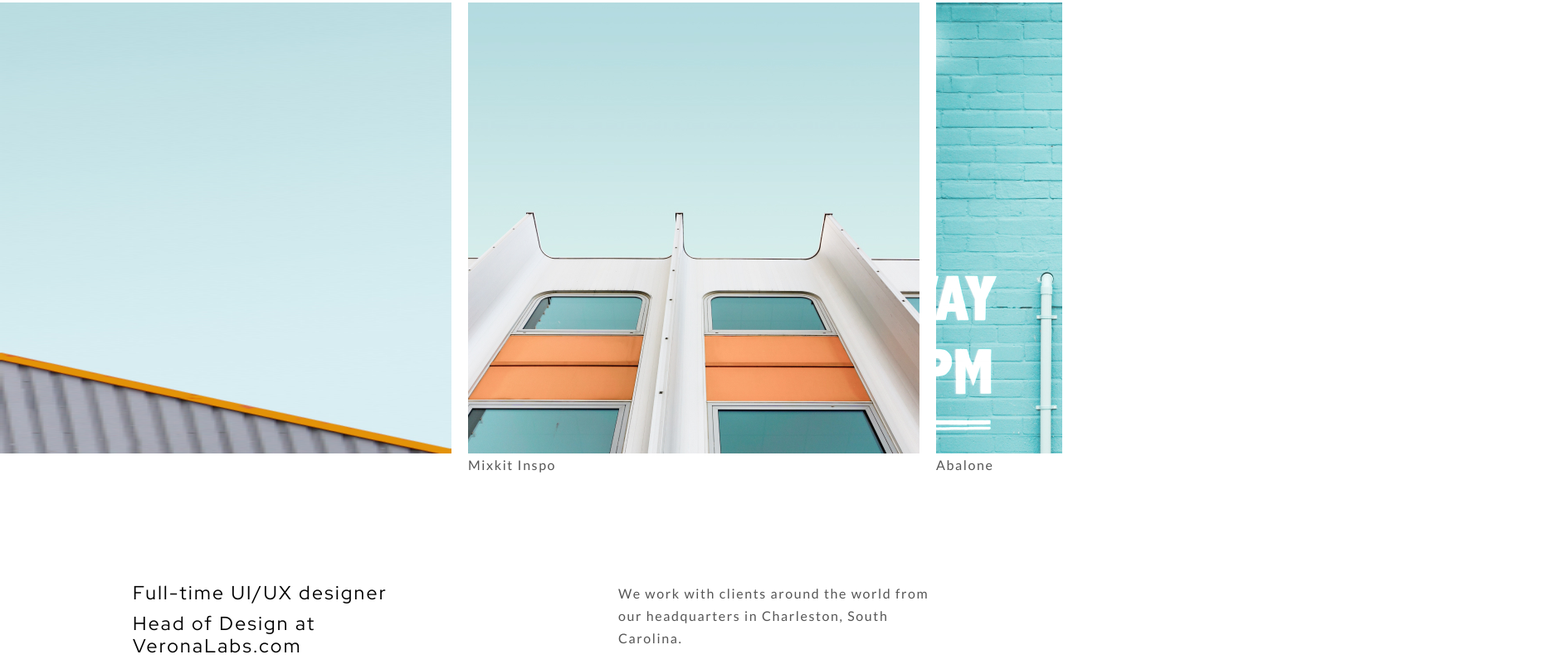
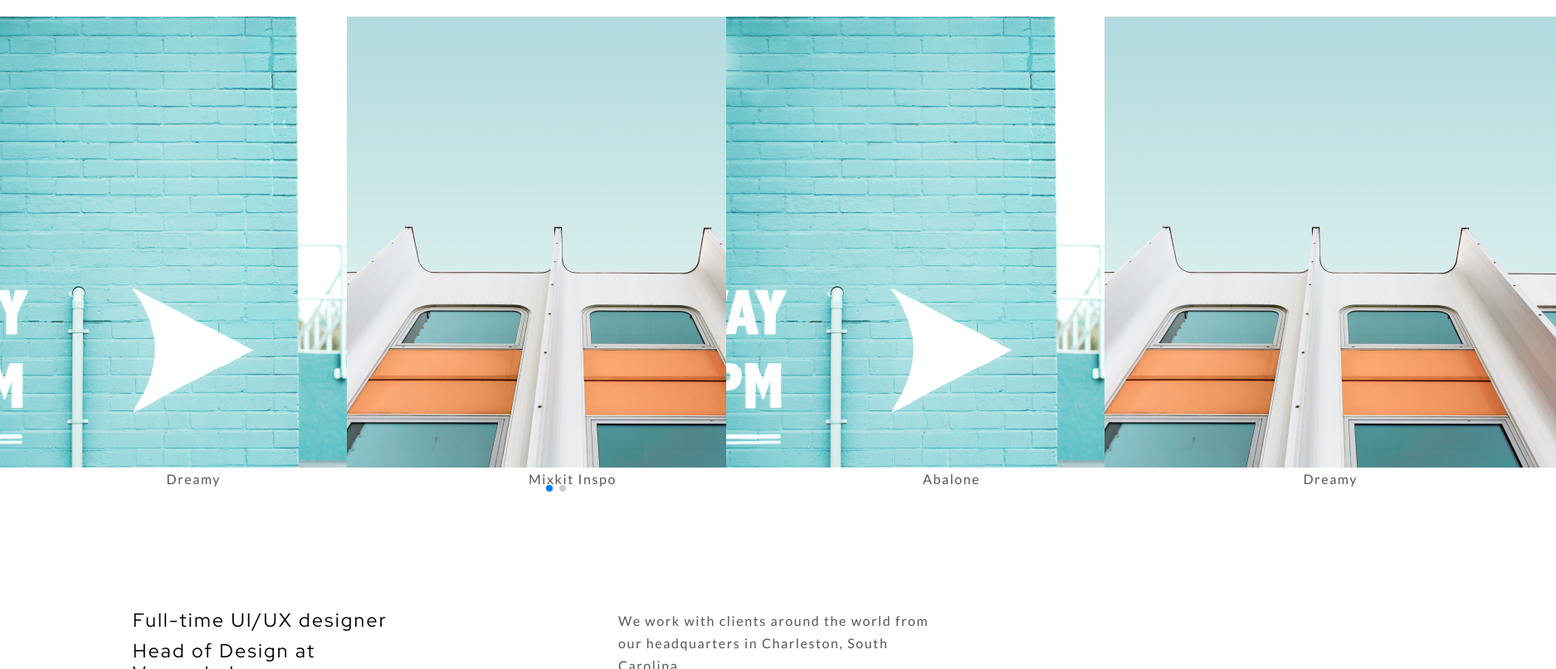
Before and after one commit to Lonozx/Project-Gulp, a website: page src/index.html in a window 1280 px wide. Shown: the part 479-1286 px from the top of the page at 83% size, 1875 px wide, since content can reach past the window. Drawn offline with nearby package versions, Linux system fonts and the light colour scheme; files that its build step writes are made by us from their sources; files whose address does not match are found by name.

Commit message:
add features for netlify

```diff
--- a/package.json
+++ b/package.json
@@ -4,8 +4,8 @@
   "description": "",
   "main": "index.js",
   "scripts": {
-    "start": "gulp dev",
-    "start:build": "gulp dev --production"
+    "start": "gulp dev --development",
+    "build": "gulp build --production"
   },
   "author": "",
   "license": "ISC",
--- a/src/assets/sass/pages/homepage.scss
+++ b/src/assets/sass/pages/homepage.scss
@@ -1,5 +1,50 @@
 * {
-    // overflow: hidden;
+
+}
+
+body {
+    position: relative;
+    height: 100%;
+}
+
+// .swiper-container{
+//     display: flex;
+//     gap: 10px;
+// }
+.swiper-container {
+    width: 100%;
+    height: 100%;
+    margin-left: auto;
+    margin-right: auto;
+}
+
+
+
+.swiper-pagination {
+
+    bottom: -10px;
+}
+
+.swiper-slide {
+    text-align: center;
+    font-size: 18px;
+    background: #fff;
+    // height: calc((100% - 30px) / 2);
+    height: 544px;
+
+    /* Center slide text vertically */
+    display: -webkit-box;
+    display: -ms-flexbox;
+    display: -webkit-flex;
+    display: flex;
+    -webkit-box-pack: center;
+    -ms-flex-pack: center;
+    -webkit-justify-content: center;
+    justify-content: center;
+    -webkit-box-align: center;
+    -ms-flex-align: center;
+    -webkit-align-items: center;
+    align-items: center;
 }
 
 .container {
@@ -7,6 +52,7 @@
         width: 80%;
         padding: 100px 160px;
         display: flex;
+
         @media (max-width:$tablet) {
             padding: 20px 16px;
         }
@@ -14,10 +60,12 @@
 
     &__slider {
         // padding: 128px 0;
+        padding: 30px;
         display: flex;
         gap: 20px;
-        overflow: scroll;
-        scroll-snap-align: start;
+        // overflow: scroll;
+        // scroll-snap-align: start;
+
         @media (max-width:$tablet) {
             padding: 0px 16px;
         }
@@ -27,10 +75,16 @@
 .slider__item-image {
     width: 544px;
     height: 544px;
+
     @media (max-width:$tablet) {
         width: 250px;
         height: 250px;
     }
+}
+
+.slider__item{
+    display: flex;
+    flex-direction: column;
 }
 
 .h6 {
@@ -42,6 +96,7 @@
         padding: 64px 16px;
         gap: 10px;
     }
+
     display: flex;
     // justify-content: center;
     gap: 210px;
@@ -52,6 +107,7 @@
         flex-direction: column;
         width: 50%;
         gap: 10px;
+
         @media (max-width:$tablet) {
             gap: 10px;
         }
@@ -61,6 +117,7 @@
         // padding: 0 210px;
         gap: 48px;
     }
+
     @media (max-width:$tablet) {
         display: flex;
         flex-wrap: wrap;
@@ -69,7 +126,8 @@
 
 .description {
     padding: 64px 0;
-    &__else{
+
+    &__else {
         padding: 35px 0;
     }
 
@@ -81,6 +139,7 @@
 
 .topic-latest {
     padding: 0 160px;
+
     @media (max-width:$tablet) {
         padding: 20px 16px;
     }
@@ -97,6 +156,7 @@
     }
 
     &__item-box {
+
         // width: 350px;
         @media (max-width:$tablet) {
             padding: 20px 0px;
@@ -107,8 +167,9 @@
         width: fit-content;
         // width: 100%;
         height: 250px;
+
         @media (max-width:$tablet) {
-           width: 288px;
+            width: 288px;
         }
     }
 
@@ -116,6 +177,7 @@
         padding: 40px 0;
         gap: 20px;
         display: flex;
+
         @media (max-width:$tablet) {
             display: flex;
             flex-wrap: wrap;
@@ -125,7 +187,7 @@
     }
 }
 
-.last-item{
+.last-item {
     display: flex;
     justify-content: end;
 }
@@ -135,6 +197,7 @@
     padding: 24px 0;
     display: flex;
     justify-content: space-between;
+
     @media (max-width:$tablet) {
         display: flex;
         flex-direction: column;
--- a/src/index.html
+++ b/src/index.html
@@ -7,6 +7,8 @@
     <meta name="viewport" content="width=device-width, initial-scale=1.0">
     <title>Document</title>
     <!--Шлях до css це відносний шлях не залежить ввід папки-->
+    <link rel="stylesheet" href="https://cdn.jsdelivr.net/npm/swiper@8/swiper-bundle.min.css" />
+
     <link rel="stylesheet" href="@@webRoot/bundle.min.css">
 </head>
 
@@ -38,6 +40,7 @@
                         <li class="header__nav-item">
                             <a class="header__nav-link" href="./pages/contact.html">Contact</a>
                         </li>
+
                     </ul>
                 </nav>
             </div>
@@ -50,23 +53,27 @@
                     <h2 class="title">Manifest is a newborn theme.
                         Clean, simple and fast.</h1>
                 </div>
-                <div class="container__slider">
-                    <div class="slider__item">
-                        <img class="slider__item-image" src="../img/home/slide-left.jpg" alt="">
+                <div class="swiper-container mySwiper">
+                <div class="container__slider swiper-wrapper">
+                    <div class="slider__item swiper-slide">
+                        <img class="slider__item-image" src="../img/home/slide-abalone.jpg" alt="">
+                        <p class="h6">Dreamy</p>
                     </div>
-                    <div class="slider__item">
+                    <div class="slider__item swiper-slide">
                         <img class="slider__item-image" src="../img/home/slide-mixkit.jpg" alt="">
                         <p class="h6">Mixkit Inspo</p>
                     </div>
-                    <div class="slider__item">
+                    <div class="slider__item swiper-slide">
                         <img class="slider__item-image" src="../img/home/slide-abalone.jpg" alt="">
                         <p class="h6">Abalone</p>
                     </div>
-                    <div class="slider__item">
-                        <img class="slider__item-image" src="../img/home/slide-dreamy.jpg" alt="">
+                    <div class="slider__item swiper-slide">
+                        <img class="slider__item-image" src="../img/home/slide-mixkit.jpg" alt="">
                         <p class="h6">Dreamy</p>
                     </div>
+                    <div class="swiper-pagination"></div>
                 </div>
+            </div>
                 <div class="topic-view">
                     <div class="topic-view__item">
                         <h2 class="h3">Full-time UI/UX designer
@@ -178,6 +185,21 @@
 
 
     <!--Обовязково додавати потрібно для JS -->
+     <!-- Swiper JS -->
+    <script src="https://cdn.jsdelivr.net/npm/swiper@8/swiper-bundle.min.js"></script>
+
+    <!-- Initialize Swiper -->
+    <script>
+      var swiper = new Swiper('.mySwiper', {
+        slidesPerView: 3,
+        slidesPerColumn: 2,
+        spaceBetween: 30,
+        pagination: {
+          el: '.swiper-pagination',
+          clickable: true,
+        },
+      });
+    </script>
     <script> var exports = {}; </script>
     <script src="@@webRoot/js/index.js"></script>
 </body>
```
Also changed, not shown: gulpfile.babel.js (+15 -9 lines), 2 other files.
